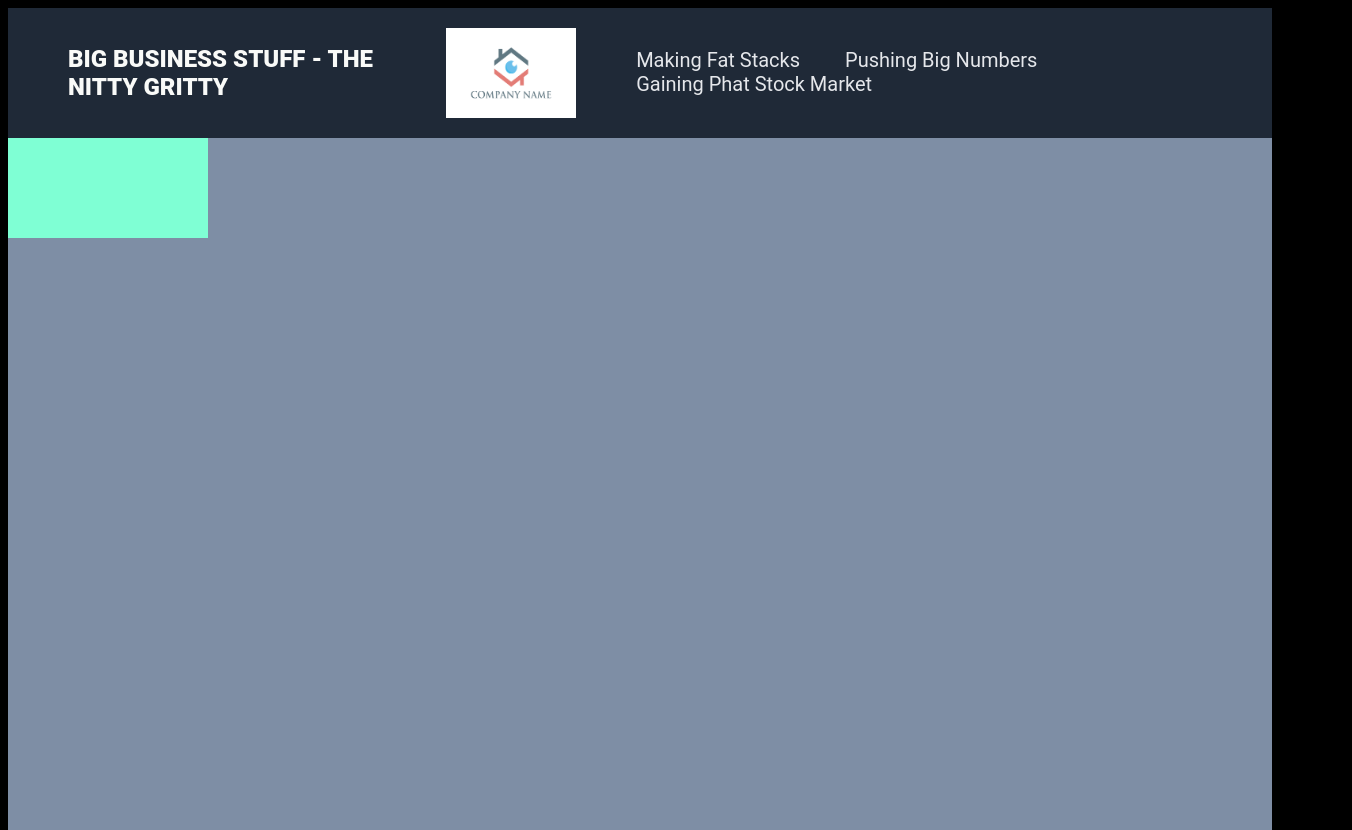
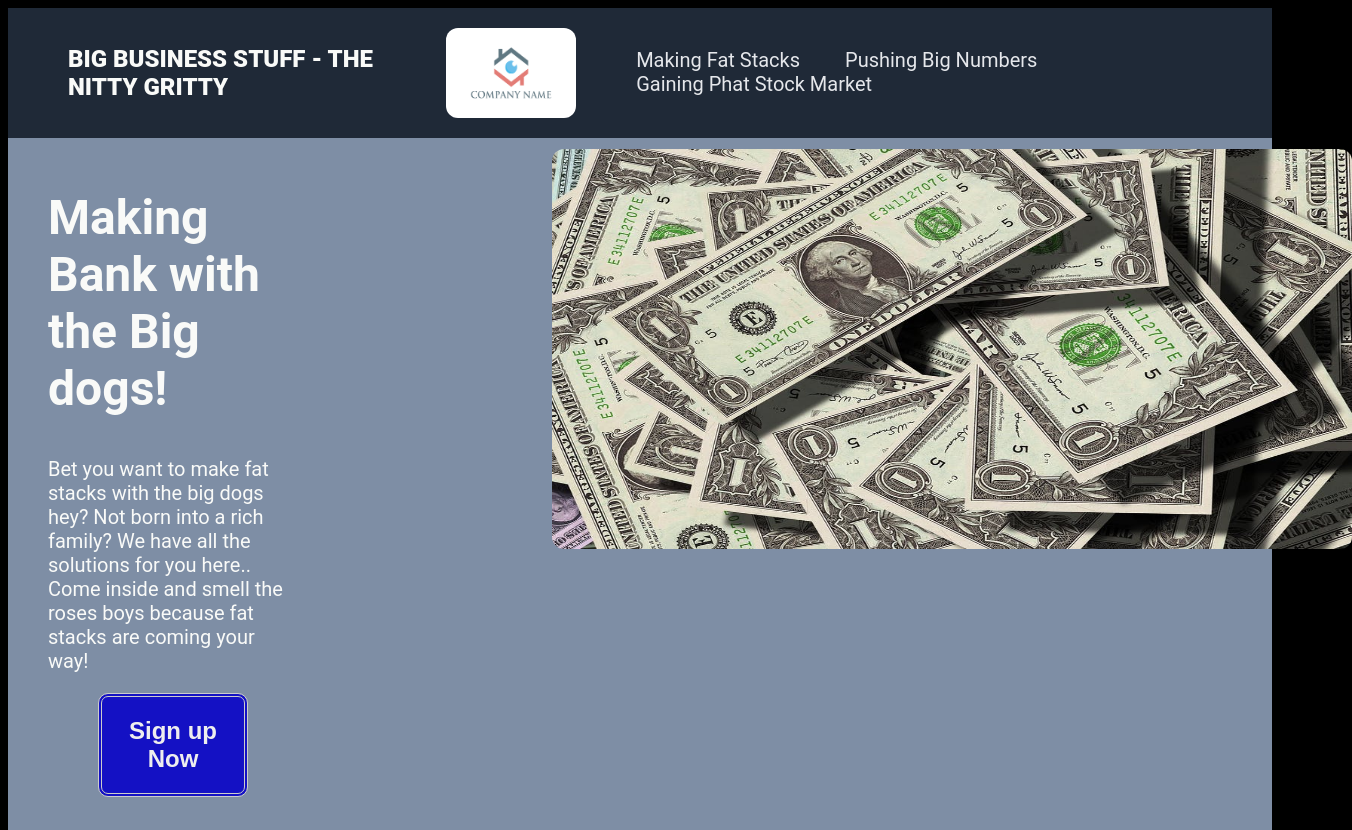
Before and after one commit to Dodgems-code/LandingPage, a plain HTML site: page index.html in a window 1280 px wide. Shown: the top 830 px of the page, 1352 px wide, since content can reach past the window. Drawn offline with Linux system fonts and the light colour scheme.

Commit message:
header all done

```diff
--- a/index.html
+++ b/index.html
@@ -35,12 +35,32 @@
         </div>
 
         <div class="container2">
-            <div class="box1">
-            </div>
+            <section id="maincontent">
+                <div class="section-right">
+                    <img class="cashmoneyimg" src="money.jpeg" alt="fatmoney">
+                </div>
+                <div class="section-left">
+                    <h1>Making Bank with the Big dogs!</h1>
+                    <p>Bet you want to make fat stacks with the big dogs hey? Not born into a rich family? We have all the solutions for you here.. Come inside and smell the roses boys because fat stacks are coming your way!</p>
+                    <button><b>Sign up Now</b></button>
+                </div>
+               </div>
+            </section>
+
+    </header>
+
+    <centercontent>
+
+        <div class="container3">
+            <div class=""
+
+
+
         </div>
 
+    </centercontent>
 
-    </header>
+
 
 
 
--- a/style.css
+++ b/style.css
@@ -1,12 +1,49 @@
 body {
     font-family: 'roboto', sans-serif;
     background-color: black
+}
+
+p {
+    font-size: 20px;
+    color: #F9FAF8;
+}
+
+h1 {
+    font-size: 48px;
+    text-decoration: solid;
+    font-weight: bold;
+    color: #F9FAF8;
+}
+
+img {
+    border-radius: 12px;
+}
+
+button {
+    display: inline-block;
+    background-color: #1411c4;
+    border-radius: 10px;
+    border: 4px double #cccccc;
+    color: #eeeeee;
+    text-align: center;
+    font-size: 24px;
+    padding: 20px;
+    width: 150px;
+    transition: all 0.5s;
+    cursor: pointer;
+    margin-left: 50px
 }
 
 .headerimage {
     height: 90px;
     width: 130px;
     margin: 10px;
+}
+
+.cashmoneyimg {
+    width: 800px;
+    max-height: 400px;
+
 }
 
 #headerlogo {
@@ -21,12 +58,6 @@ body {
     justify-content: space-between;
     align-items: baseline;
     background-color: #1f2937;
-}
-
-.container2 {
-    display: flex;
-    height: 700px;
-    background-color: #7e8ea5;
 }
 
 .leftside {
@@ -45,10 +76,39 @@ body {
     text-decoration: none;
 }
 
-.box1 {
+.container2 {
+    display: flex;
     justify-content: center;
-    align-content: center;
-    height: 100px;
-    width: 200px;
-    background-color: aquamarine;
+    align-items: center;
+    height: 700px;
+    background-color: #7e8ea5;
 }
+
+#maincontent {
+    display: flex;
+    flex-direction: row-reverse;
+    justify-content: center;
+}
+
+.section-left, .section-right {
+    max-width: 500px;
+    margin-bottom: 30px;
+    margin-right: 40px;
+    margin-left: 40px;
+    padding-right: 180px;
+
+}
+
+.container3 {
+    display: flex;
+    height: 700px;
+    background-color: aliceblue;
+    justify-content: center;
+    align-items: center;
+}
+
+#maincontent2 {
+    display: flex;
+    flex-direction: row-reverse;
+    justify-content: center;
+}
```
